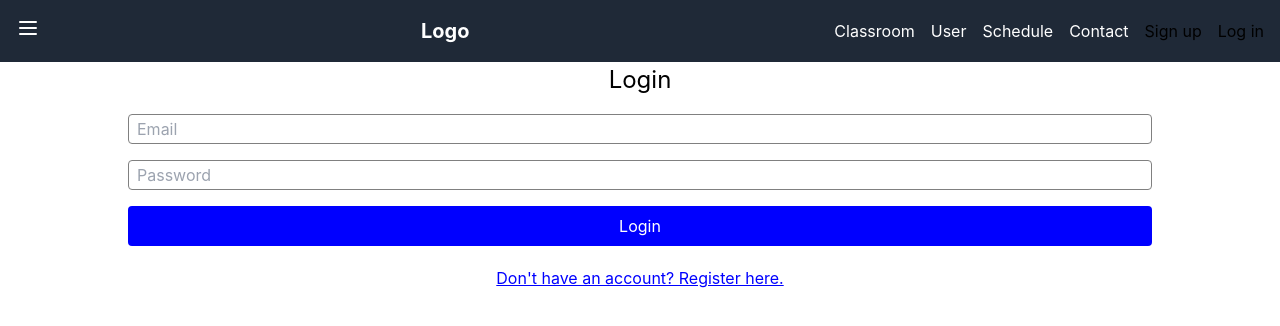
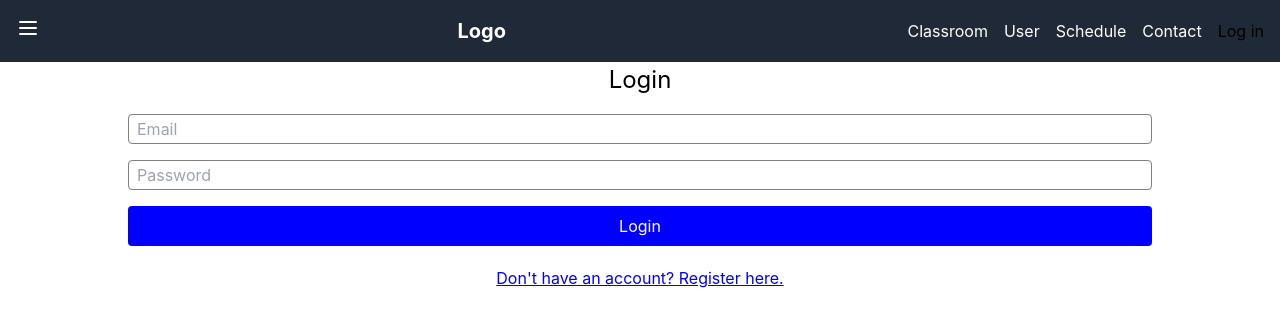
Before and after one commit to notryno/schedule_admin, a React (Create React App) app: page /login in a window 1280 px wide. Shown: the top 326 px of the page. Built offline with nearby package versions, Linux system fonts and the light colour scheme.

Commit message:
Refactor navbar component and add logout functionality

```diff
--- a/package.json
+++ b/package.json
@@ -10,12 +10,15 @@
     "@testing-library/jest-dom": "^5.17.0",
     "@testing-library/react": "^13.4.0",
     "@testing-library/user-event": "^13.5.0",
+    "antd": "^5.16.1",
     "axios": "^1.6.8",
     "base-64": "^1.0.0",
     "dayjs": "^1.11.10",
+    "js-cookie": "^3.0.5",
     "react": "^18.2.0",
     "react-datepicker": "^6.6.0",
     "react-dom": "^18.2.0",
+    "react-modal": "^3.16.1",
     "react-router-dom": "^6.22.3",
     "react-scripts": "5.0.1",
     "web-vitals": "^2.1.4"
--- a/src/App.js
+++ b/src/App.js
@@ -48,7 +48,6 @@ const App = () => {
             path="/classroom"
             element={<PrivateRoute element={Classroom} />}
           />
-          <Route path="/signup" element={<SignUp />} />
           <Route path="/login" element={<Login />} />
         </Routes>
       </AuthProvider>
--- a/src/components/navbar.js
+++ b/src/components/navbar.js
@@ -1,11 +1,20 @@
-import React, { useState } from 'react';
-import { Link } from 'react-router-dom';
+import React, { useState } from "react";
+import { Link } from "react-router-dom";
+import { useAuth } from "../hooks/authContext";
+import { useNavigate } from "react-router-dom";
 
 const NavBar = ({ toggleSidebar }) => {
   const [isOpen, setIsOpen] = useState(false);
+  const { signOut, userToken } = useAuth();
+  const history = useNavigate();
 
   const toggleNavbar = () => {
     setIsOpen(!isOpen);
+  };
+
+  const handleLogout = () => {
+    signOut();
+    history("/login");
   };
 
   return (
@@ -13,7 +22,9 @@ const NavBar = ({ toggleSidebar }) => {
       <div className="container mx-auto flex justify-between items-center">
         <div className="md:shown">
           <button
-              className={`text-white mr-4 ${isOpen ? 'text-white' : 'text-gray-300'}`}
+            className={`text-white mr-4 ${
+              isOpen ? "text-white" : "text-gray-300"
+            }`}
             onClick={toggleSidebar}
           >
             <svg
@@ -27,21 +38,42 @@ const NavBar = ({ toggleSidebar }) => {
                 strokeLinecap="round"
                 strokeLinejoin="round"
                 strokeWidth="2"
-                  d={isOpen ? 'M6 18L18 6M6 6l12 12' : 'M4 6h16M4 12h16M4 18h16'}
+                d={isOpen ? "M6 18L18 6M6 6l12 12" : "M4 6h16M4 12h16M4 18h16"}
               ></path>
             </svg>
           </button>
         </div>
-          <Link to="/" className="text-white text-xl font-bold">Logo</Link>
-          <div className={`md:flex md:flex-row md:items-center md:space-x-4 ${isOpen ? 'block' : 'hidden'}`}>
-            <Link to="/classroom" className="text-white">Classroom</Link>
-            <Link to="/user" className="text-white">User</Link>
-            <Link to="/schedule" className="text-white">Schedule</Link>
-            <Link to="/contact" className="text-white">Contact</Link>
+        <Link to="/" className="text-white text-xl font-bold">
+          Logo
+        </Link>
+        <div
+          className={`md:flex md:flex-row md:items-center md:space-x-4 ${
+            isOpen ? "block" : "hidden"
+          }`}
+        >
+          <Link to="/classroom" className="text-white">
+            Classroom
+          </Link>
+          <Link to="/user" className="text-white">
+            User
+          </Link>
+          <Link to="/schedule" className="text-white">
+            Schedule
+          </Link>
+          <Link to="/contact" className="text-white">
+            Contact
+          </Link>
+          {userToken ? (
+            <button className="btn btn-secondary" onClick={handleLogout}>
+              Logout
+            </button>
+          ) : (
             <div className="md:flex md:flex-row md:items-center md:space-x-4">
-              <Link to="/signup" className="btn btn-primary">Sign up</Link>
-              <Link to="/login" className="btn btn-secondary">Log in</Link>
+              <Link to="/login" className="btn btn-secondary">
+                Log in
+              </Link>
             </div>
+          )}
         </div>
       </div>
     </nav>
--- a/src/hooks/authContext.js
+++ b/src/hooks/authContext.js
@@ -1,5 +1,6 @@
 import React, { createContext, useContext, useState, useEffect } from "react";
 import base64 from "base-64";
+import Cookies from "js-cookie";
 
 const AuthContext = createContext();
 
@@ -35,11 +36,13 @@ export const AuthProvider = ({ children }) => {
   const signIn = async (token, profile) => {
     setUserToken(token);
     setUserProfile(profile);
+    Cookies.set("token", token, { expires: decodeToken(token).exp });
   };
 
   const signOut = () => {
     setUserToken(null);
     setUserProfile(null);
+    Cookies.remove("token");
     console.log("User logged out");
   };
 
--- a/src/pages/Login.js
+++ b/src/pages/Login.js
@@ -4,11 +4,10 @@ import { useAuth } from "../hooks/authContext";
 import { useNavigate } from "react-router-dom";
 
 const Login = () => {
-  const { userToken } = useAuth();
+  const { userToken, signIn } = useAuth();
   const [email, setEmail] = useState("");
   const [password, setPassword] = useState("");
   const [error, setError] = useState(null);
-  const { signIn } = useAuth();
   const navigation = useNavigate();
 
   useEffect(() => {
```
Also changed, not shown: 1 other file (tests, documents, lock files or other folders). Lines whose indentation alone changed are shown as unchanged.
